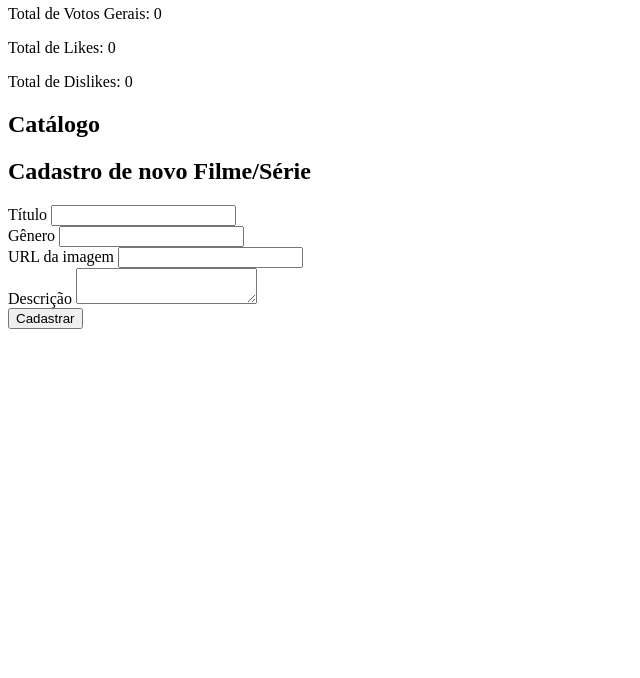
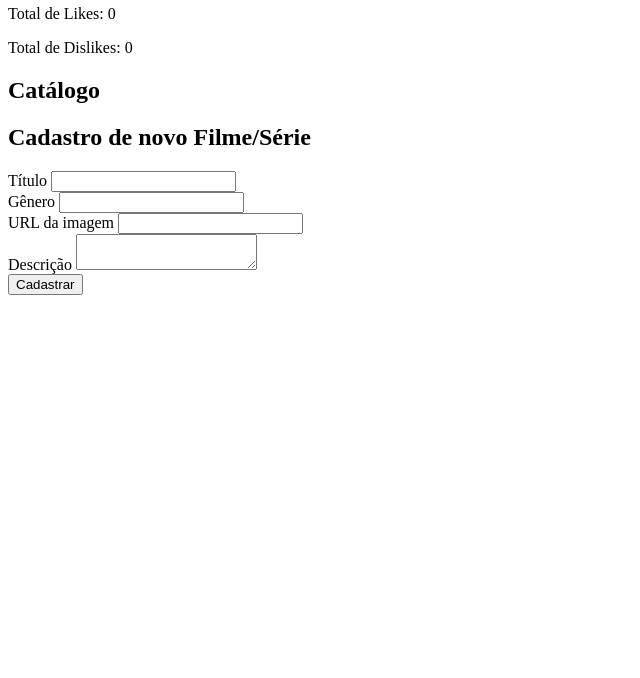
Before and after one commit to EduBarros101/simulador_de_votacao, a plain HTML site: page index.html in a window 1280 px wide. Shown: the part 122-800 px from the top of the page, without its empty margins (0-640 px from the left). Drawn offline with Linux system fonts and the light colour scheme; files that its build step writes are made by us from their sources; a script that the page names is missing.

Commit message:
Removed Unused Counter

```diff
--- a/index.html
+++ b/index.html
@@ -11,7 +11,6 @@
       <h1>Votação de Filmes e Séries - Mosten</h1>
       <div class="geral-counters">
         <h2>Votos Gerais</h2>
-        <p>Total de Votos Gerais: <span id="total-geral">0</span></p>
         <p>Total de Likes: <span id="total-likes">0</span></p>
         <p>Total de Dislikes: <span id="total-dislikes">0</span></p>
       </div>
```
